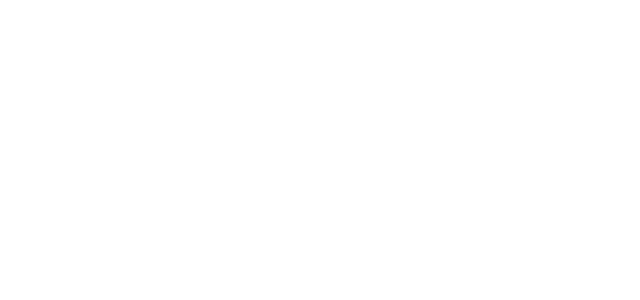
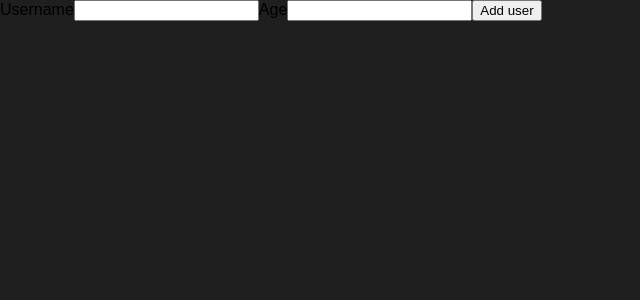
Before and after one commit to beenzino48/React-profile-creator, a React (Create React App) app: page / in a window 1280 px wide. Shown: the top 300 px of the page, without its empty margins (0-640 px from the left). Built offline with nearby package versions, Linux system fonts and the light colour scheme.

Commit message:
added a form to submit username and age

```diff
--- a/src/App.js
+++ b/src/App.js
@@ -1,10 +1,11 @@
 import React from 'react';
+import AddUser from './components/Users/AddUser'
 
 
 function App() {
   return (
     <div>
-
+      <AddUser />
     </div>
   );
 }
--- /dev/null
+++ b/src/components/Users/AddUser.js
@@ -0,0 +1,19 @@
+import React from 'react';
+
+const AddUser = (props) => {
+  const addUserHandler = (event) => {
+    event.preventDefault();
+  }
+
+  return (
+    <form onSubmit={addUserHandler}>
+        <label htmlFor='username'>Username</label>
+        <input id="username" type="text"></input>
+        <label htmlFor='age'>Age</label>
+        <input id="age" type="number"></input>
+        <button type="submit"> Add user</button>
+    </form>
+  )
+}
+
+export default AddUser
--- a/src/index.css
+++ b/src/index.css
@@ -4,6 +4,7 @@
 
 html {
   font-family: sans-serif;
+  background-color: #1f1f1f;
 }
 
 body {
```
Also changed, not shown: src/components/AddUser.js (deleted).
